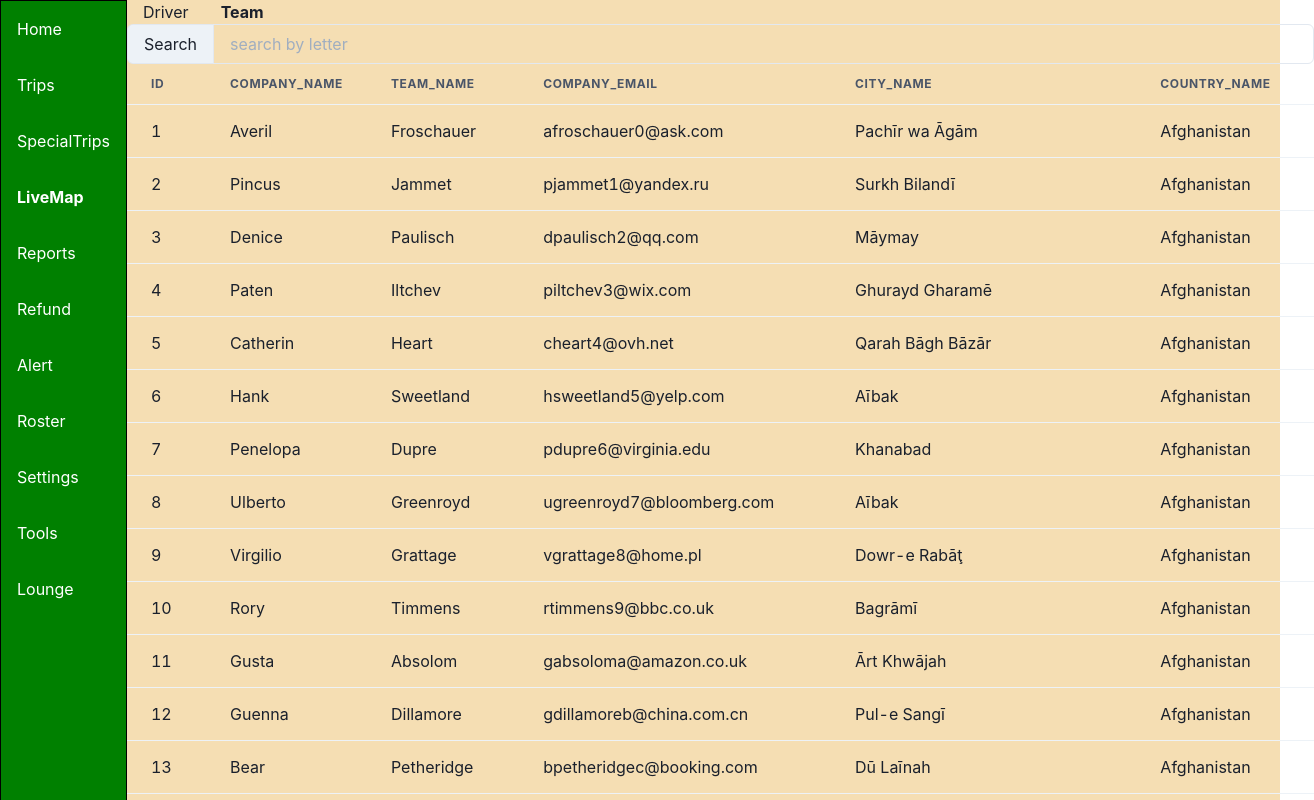
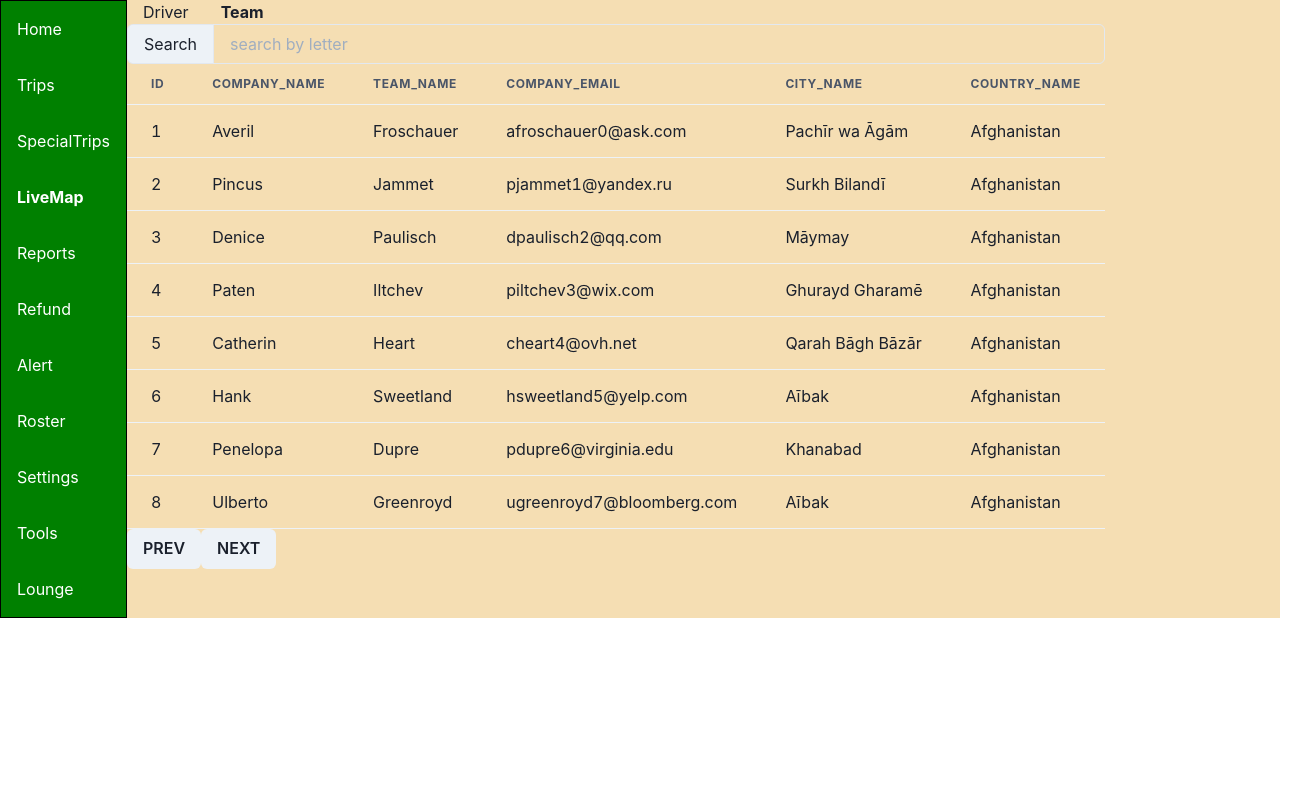
Before and after one commit to vinodmtap/demo, a React (Create React App) app: page /livemap/team in a window 1280 px wide. Shown: the top 800 px of the page, 1314 px wide, since content can reach past the window. Built offline with nearby package versions, Linux system fonts and the light colour scheme.

Commit message:
message in quote

```diff
--- a/src/components/TableData.js
+++ b/src/components/TableData.js
@@ -13,6 +13,7 @@ import {
     TableContainer,
 } from '@chakra-ui/react'
 import { useState } from 'react';
+import TablePagination from './TablePagination';
 
 const TableData = (props) => {
     const [data, setData] = useState(props.body);
@@ -20,6 +21,19 @@ const TableData = (props) => {
     const [order, setOrder] = useState("ASC");
     const [search, setSearch] = useState("");
     const head = props.header;
+    const [showPerPage, setShowPerPage] = useState(8);
+    const [pagination, setPagination] = useState({
+        start: 0,
+        end: showPerPage
+    })
+
+    const onPaginationChange = (start, end) => {
+        setPagination({
+            start: start,
+            end: end
+        })
+    }
+
     const sorting = (col) => {
         if (order === "ASC") {
             const sorted = [...data].sort((a, b) =>
@@ -38,6 +52,7 @@ const TableData = (props) => {
     //   console.log(Object.keys(data[0]).map(x=>x));
     return (
         <Box>
+            <Box>
                 <InputGroup>
                     <InputLeftAddon children="Search" />
                     <Input type="text" placeholder='search by letter'
@@ -52,7 +67,7 @@ const TableData = (props) => {
                             </Tr>
                         </Thead>
                         <Tbody>
-                    {data.filter((val) => {
+                            {data.slice(pagination.start, pagination.end).filter((val) => {
                                 if (search === "") {
                                     return val;
                                 } else if (
@@ -67,7 +82,7 @@ const TableData = (props) => {
                                     (val.city_name && val.city_name.toLowerCase().includes(search.toLowerCase())) ||
                                     (val.country_name && val.country_name.toLowerCase().includes(search.toLowerCase())) ||
                                     (val.employee_name && val.employee_name.toLowerCase().includes(search.toLowerCase())) ||
-                            (val.pickup_address &&  val.pickup_address.toLowerCase().includes(search.toLowerCase())) ||
+                                    (val.pickup_address && val.pickup_address.toLowerCase().includes(search.toLowerCase())) ||
                                     (val.destination_address && val.destination_address.toLowerCase().includes(search.toLowerCase())) ||
                                     (val.vehicle_brand && val.vehicle_brand.toLowerCase().includes(search.toLowerCase())) ||
                                     (val.vehicle_model && val.vehicle_model.toLowerCase().includes(search.toLowerCase())) ||
@@ -104,6 +119,12 @@ const TableData = (props) => {
                     </Table>
                 </TableContainer>
             </Box>
+            <TablePagination
+                showPerPage={showPerPage}
+                onPaginationChange={onPaginationChange}
+                total={data.length}
+            />
+        </Box>
     )
 }
 
--- /dev/null
+++ b/src/components/TablePagination.js
@@ -0,0 +1,35 @@
+import { Box, Button } from '@chakra-ui/react';
+import React, { useEffect, useState } from 'react'
+
+const TablePagination = ({showPerPage, onPaginationChange, total}) => {
+    const[counter, setCounter] = useState(1);
+
+    useEffect(()=>{
+        const value = showPerPage*counter;
+        onPaginationChange((value-showPerPage), value);
+    },[counter])
+    //  console.log(onPaginationChange);
+    const onButtonClick = (type) => {
+        if(type === "prev"){
+            if(counter===1){
+                setCounter(1);
+            }else{
+            setCounter(counter-1)
+        }
+    }else if(type === "next"){
+        if(Math.ceil(total/showPerPage)===counter){
+            setCounter(counter);
+        }else{
+            setCounter(counter+1);
+        }
+    }
+}
+  return (
+    <Box>
+        <Button onClick={()=>onButtonClick("prev")}>PREV</Button>
+        <Button onClick={()=>onButtonClick("next")}>NEXT</Button>
+    </Box>
+  )
+}
+
+export default TablePagination;
--- a/src/components/settings/Employee.js
+++ b/src/components/settings/Employee.js
@@ -8,7 +8,7 @@ const Employee = () => {
   const data = [...MockData];
   return (
     <Box>
-      <TableData body={data} header={header}/>
+      <TableData body={data} header={header} />
     </Box>
   )
 }
--- a/src/components/settings/NodalPoint.js
+++ b/src/components/settings/NodalPoint.js
@@ -8,7 +8,7 @@ const NodalPoint = () => {
     const header = ["id", "company_name", "employee_name", "company_email", "pickup_address", "destination_address"]
   return (
     <Box>
-      <TableData body={data} header={header}  />
+      <TableData body={data} header={header} />
     </Box>
   )
 }
--- a/src/components/settings/Vehicle.js
+++ b/src/components/settings/Vehicle.js
@@ -10,7 +10,6 @@ const Vehicle = () => {
   return (
     <Box>
       <TableData body={data} header={header} />
-      <h1>hi</h1>
     </Box>
   )
 }
```
Also changed, not shown: src/App.js (+9 -9 lines). Lines whose indentation alone changed are shown as unchanged.
